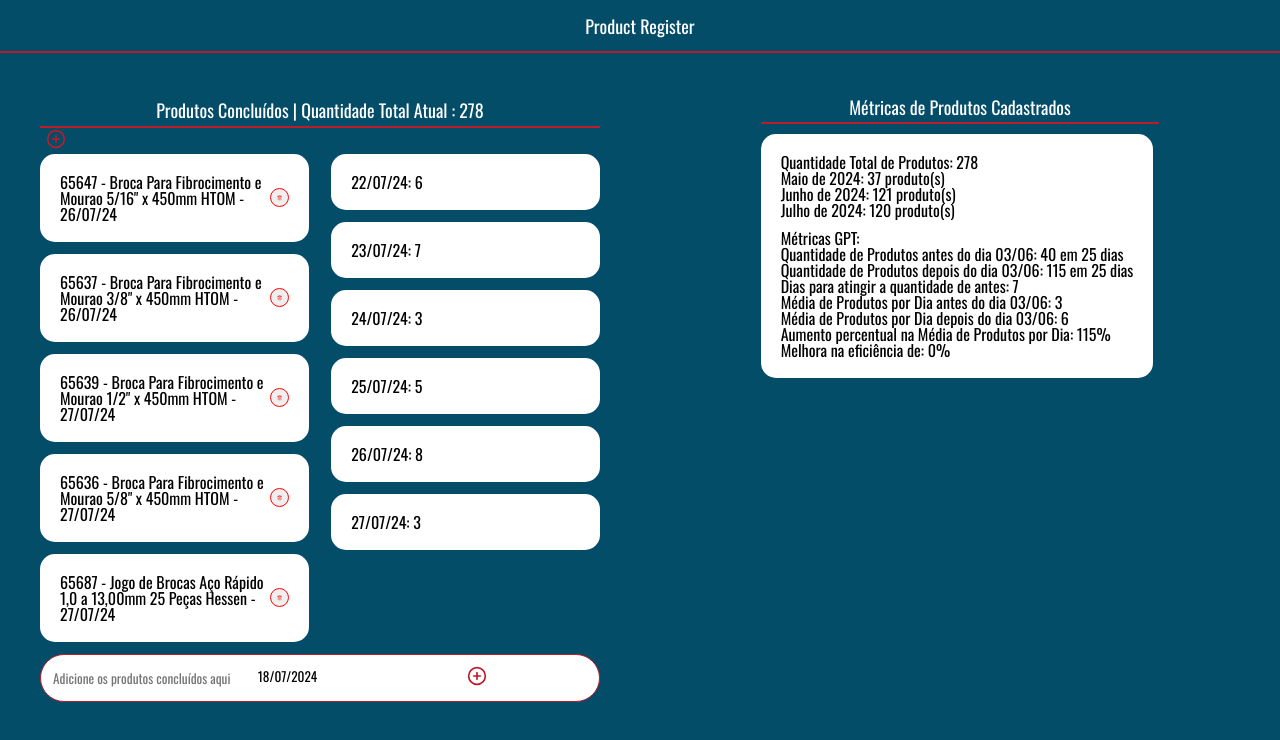
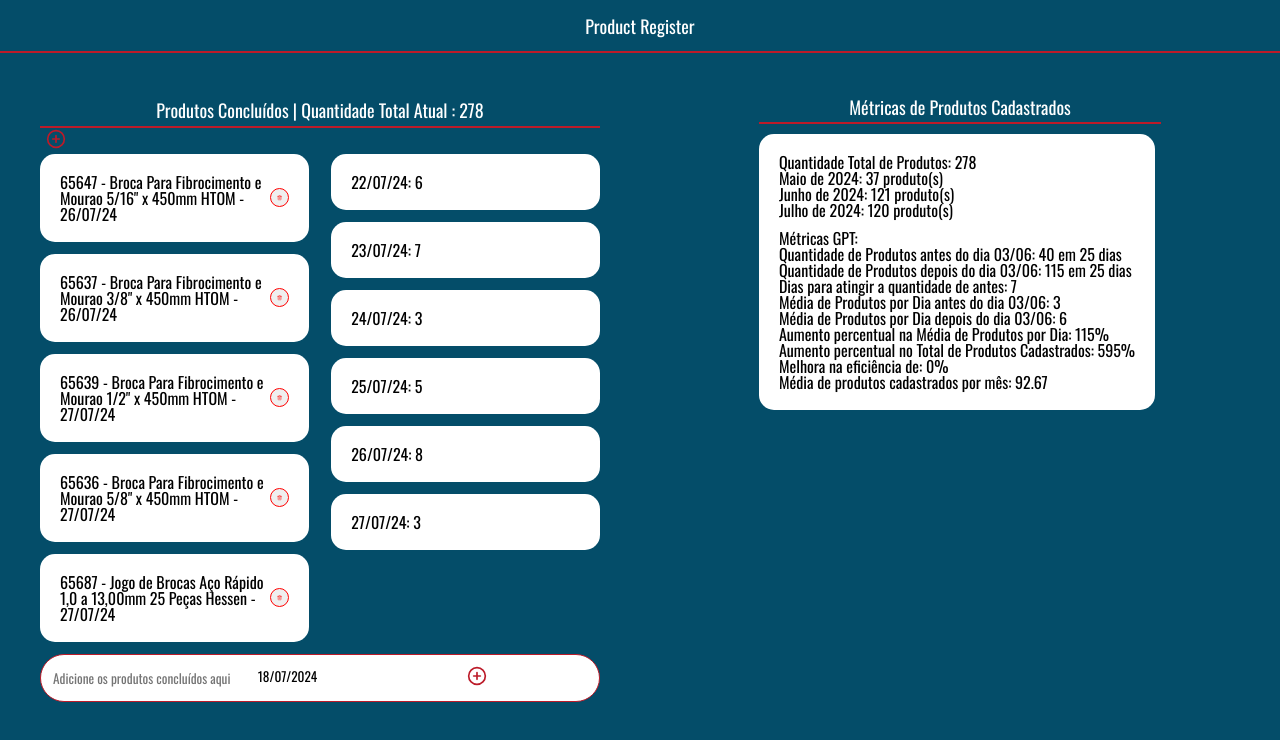
Before and after one commit to victoramattosc/productRegister, a React (Create React App) app: page / in a window 1280 px wide. Shown: the top 740 px of the page. Built offline with nearby package versions, Linux system fonts and the light colour scheme.

Commit message:
teste (perdi a conta)

```diff
--- a/src/pages/Dados/index.tsx
+++ b/src/pages/Dados/index.tsx
@@ -17,6 +17,7 @@ const DadosPage: React.FC = () => {
   const [mediaAntes, setMediaAntes] = useState<number>(0);
   const [mediaDepois, setMediaDepois] = useState<number>(0);
   const [aumentoMedia, setAumentoMedia] = useState<number>(0);
+  const [aumentoTotal, setAumentoTotal] = useState<number>(0);
   const [eficiencia, setEficiencia] = useState<number>(0);
   const [listaProdutosPorMes, setListaProdutosPorMes] = useState<string[]>([]);
   const [mediaMensal, setMediaMensal] = useState<number>(0);
@@ -45,6 +46,7 @@ const DadosPage: React.FC = () => {
     };
 
     const calcularPorcentagemAumento = (valorAntigo: number, valorNovo: number) => {
+      if (valorAntigo === 0) return 0;
       const diferenca = valorNovo - valorAntigo;
       return (diferenca / valorAntigo) * 100;
     };
@@ -142,6 +144,10 @@ const DadosPage: React.FC = () => {
     const aumentoMedia = calcularPorcentagemAumento(mediaAntes, mediaDepois);
     setAumentoMedia(aumentoMedia);
 
+    // Calcula o aumento percentual no total de produtos cadastrados
+    const aumentoTotal = calcularPorcentagemAumento(quantidadeAntes, quantidadeTotal);
+    setAumentoTotal(aumentoTotal);
+
     // Calcula quantos dias depois do ChatGPT demorou para bater a quantidade de antes
     let produtosAposChatGPT = 0;
     let diasParaAtingirQuantidade = 0;
@@ -195,7 +201,9 @@ const DadosPage: React.FC = () => {
         <p>Média de Produtos por Dia antes do dia 03/06: {mediaAntes}</p>
         <p>Média de Produtos por Dia depois do dia 03/06: {mediaDepois}</p>
         <p>Aumento percentual na Média de Produtos por Dia:  {Math.round(aumentoMedia)}%</p>
+        <p>Aumento percentual no Total de Produtos Cadastrados:  {Math.round(aumentoTotal)}%</p>
         <p>Melhora na eficiência de: {Math.round(eficiencia)}%</p>
+        <p>Média de produtos cadastrados por mês: {mediaMensal.toFixed(2)}</p>
       </div>
     </div>
   );
```
